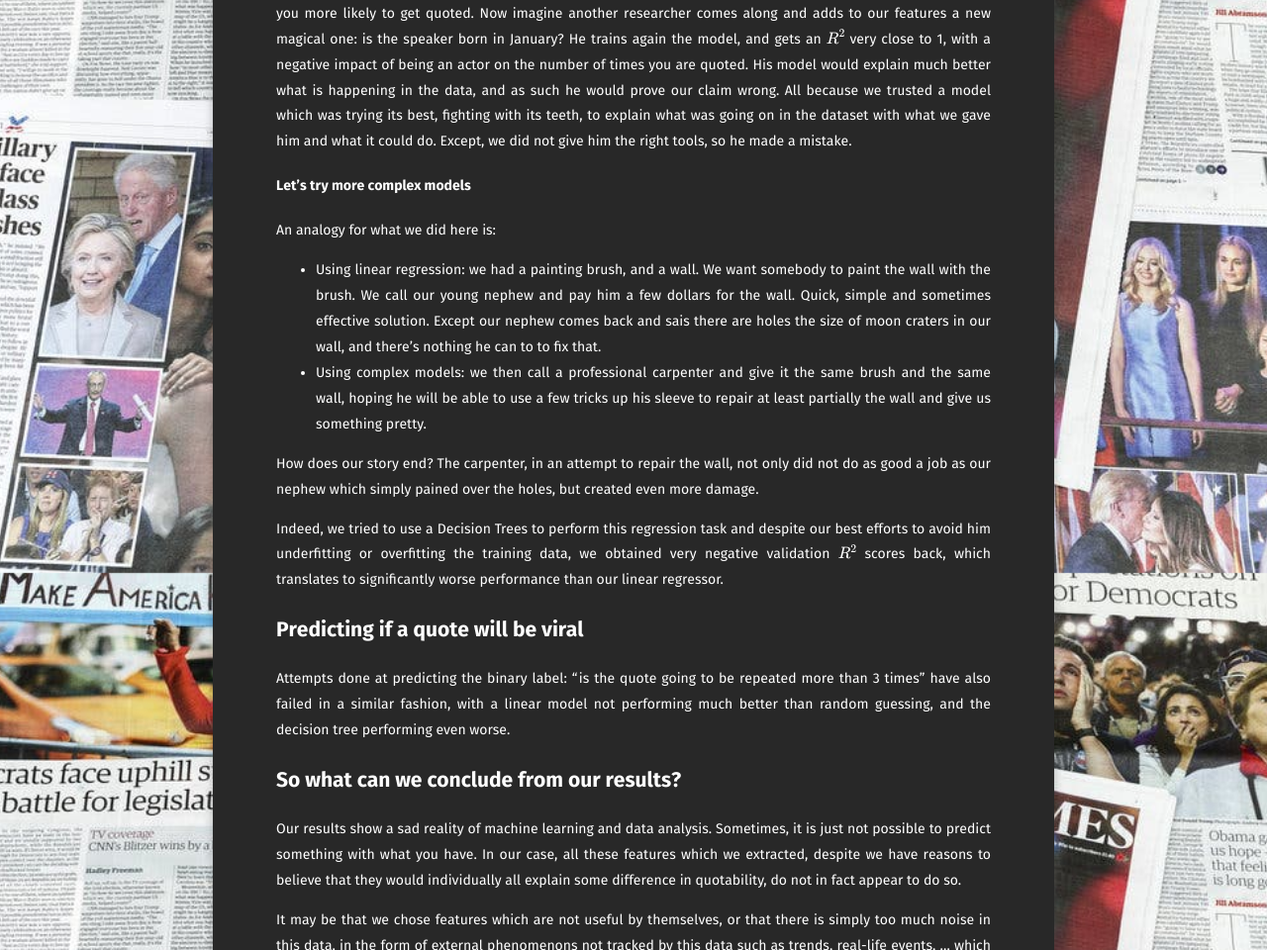
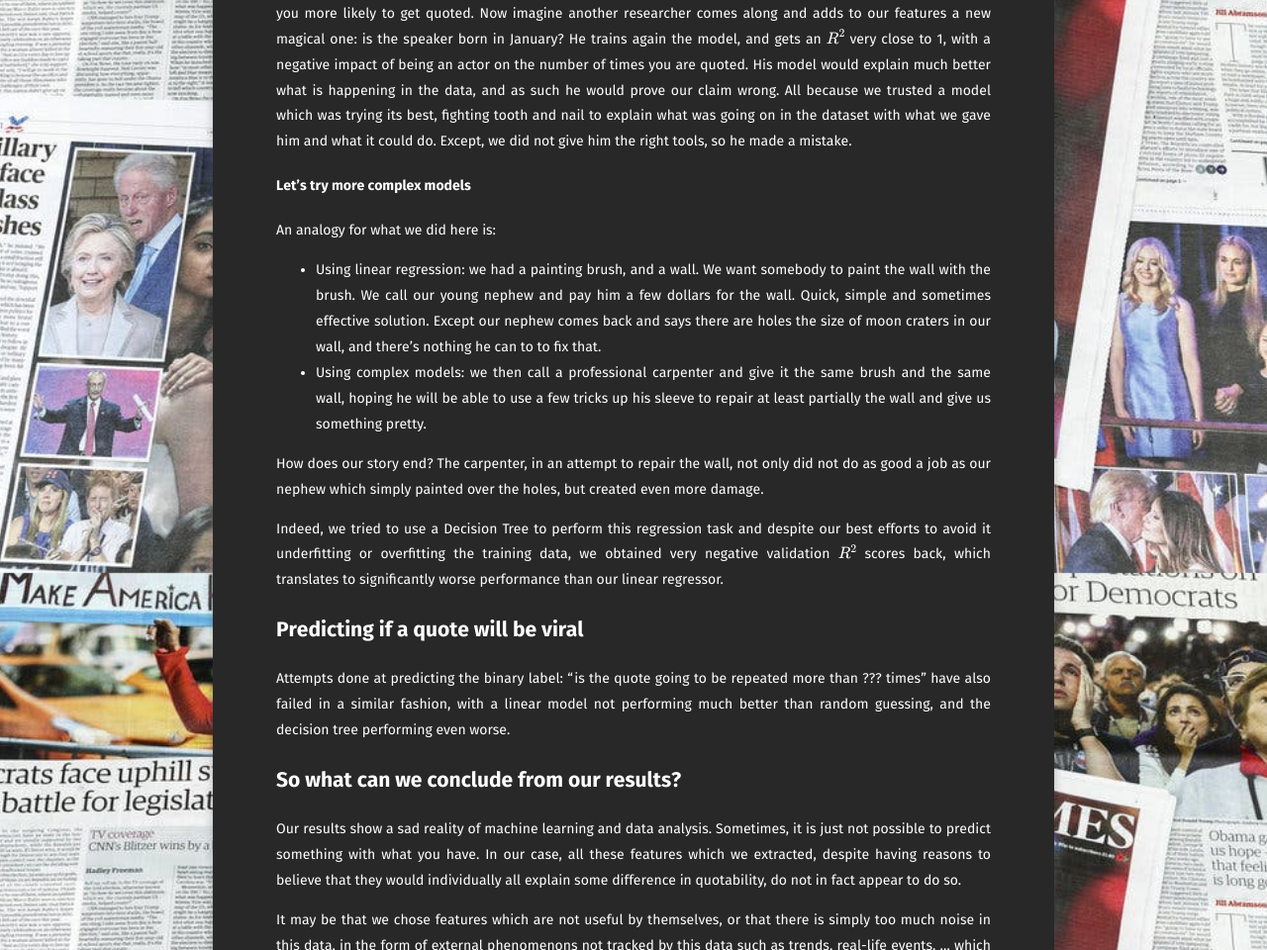
Before and after one commit to kaoutamine/viralSpeech, a Jekyll site: the page built from predict_virality/index.md, in a window 1280 px wide and 1400 px high, scrolled down 1892 px. Shown: the part 229-1189 px from the top of the window at 99% size. Built offline with Jekyll 4.4.1, drawn with Linux system fonts in a browser that asks for light colours; some web fonts are replaced; formulas are drawn with MathJax 3; some of the changed text lies outside the part shown.

Commit message:
relecture predict virality

```diff
--- a/predict_virality/index.md
+++ b/predict_virality/index.md
@@ -56,27 +57,27 @@ As you may have noticed, our linear regressor is not much better than a model wh
 Unfortunately, nothing about what makes a quote be more likely to be repeated. Desite some results may be squeezed out of P-values and metrics for this model, it explains way too little of the variance in the data to justify our claims.
 
 Let me give you an exemple: imagine we claimed that our model shows being an actor (just an exemple!) makes you more likely to get quoted. Now imagine another researcher comes along and adds to our features a new magical one: is the speaker born in January? He trains again the model, and gets an $$R^2$$ very close to 1, with a negative impact of being an actor on the number of times you are quoted.
-His model would explain much better what is happening in the data, and as such he would prove our claim wrong. All because we trusted a model which was trying its best, fighting with its teeth, to explain what was going on in the dataset with what we gave him and what it could do. Except, we did not give him the right tools, so he made a mistake.
+His model would explain much better what is happening in the data, and as such he would prove our claim wrong. All because we trusted a model which was trying its best, fighting tooth and nail to explain what was going on in the dataset with what we gave him and what it could do. Except, we did not give him the right tools, so he made a mistake.
 
 #### Let's try more complex models
 An analogy for what we did here is:
 
-- Using linear regression: we had a painting brush, and a wall. We want somebody to paint the wall with the brush. We call our young nephew and pay him a few dollars for the wall. Quick, simple and sometimes effective solution. Except our nephew comes back and sais there are holes the size of moon craters in our wall, and there's nothing he can to to fix that.
+- Using linear regression: we had a painting brush, and a wall. We want somebody to paint the wall with the brush. We call our young nephew and pay him a few dollars for the wall. Quick, simple and sometimes effective solution. Except our nephew comes back and says there are holes the size of moon craters in our wall, and there's nothing he can to to fix that.
 - Using complex models: we then call a professional carpenter and give it the same brush and the same wall, hoping he will be able to use a few tricks up his sleeve to repair at least partially the wall and give us something pretty.
 
-How does our story end? The carpenter, in an attempt to repair the wall, not only did not do as good a job as our nephew which simply pained over the holes, but created even more damage.
+How does our story end? The carpenter, in an attempt to repair the wall, not only did not do as good a job as our nephew which simply painted over the holes, but created even more damage.
 
-Indeed, we tried to use a Decision Trees to perform this regression task and despite our best efforts to avoid him underfitting or overfitting the training data, we obtained very negative validation $$R^2$$ scores back, which translates to significantly worse performance than our linear regressor.
+Indeed, we tried to use a Decision Tree to perform this regression task and despite our best efforts to avoid it underfitting or overfitting the training data, we obtained very negative validation $$R^2$$ scores back, which translates to significantly worse performance than our linear regressor.
 
 
 ## Predicting if a quote will be viral
 
-Attempts done at predicting the binary label: "is the quote going to be repeated more than 3 times" have also failed in a similar fashion, with a linear model not performing much better than random guessing, and the decision tree performing even worse.
+Attempts done at predicting the binary label: "is the quote going to be repeated more than ??? times" have also failed in a similar fashion, with a linear model not performing much better than random guessing, and the decision tree performing even worse.
 
 
 ## So what can we conclude from our results?
 
-Our results show a sad reality of machine learning and data analysis. Sometimes, it is just not possible to predict something with what you have. In our case, all these features which we extracted, despite we have reasons to believe that they would individually all explain some difference in quotability, do not in fact appear to do so.
+Our results show a sad reality of machine learning and data analysis. Sometimes, it is just not possible to predict something with what you have. In our case, all these features which we extracted, despite having reasons to believe that they would individually all explain some difference in quotability, do not in fact appear to do so.
 
 It may be that we chose features which are not useful by themselves, or that there is simply too much noise in this data, in the form of external phenomenons not tracked by this data such as trends, real-life events, ... which would need to be accounted for to obtain meaningful results.
 
```
Also changed, not shown: other parts of predict_virality/index.md (+7 -6 lines).
